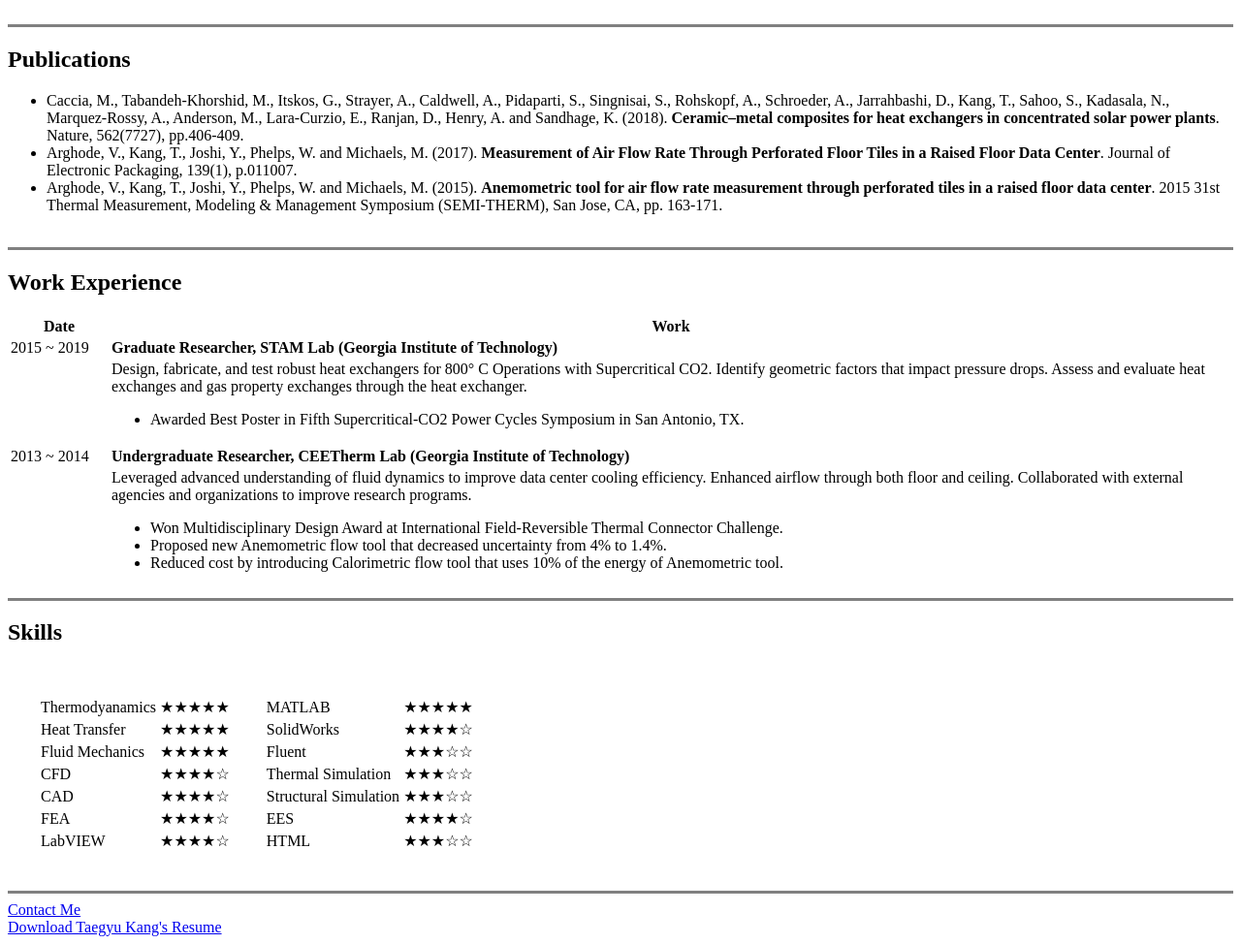
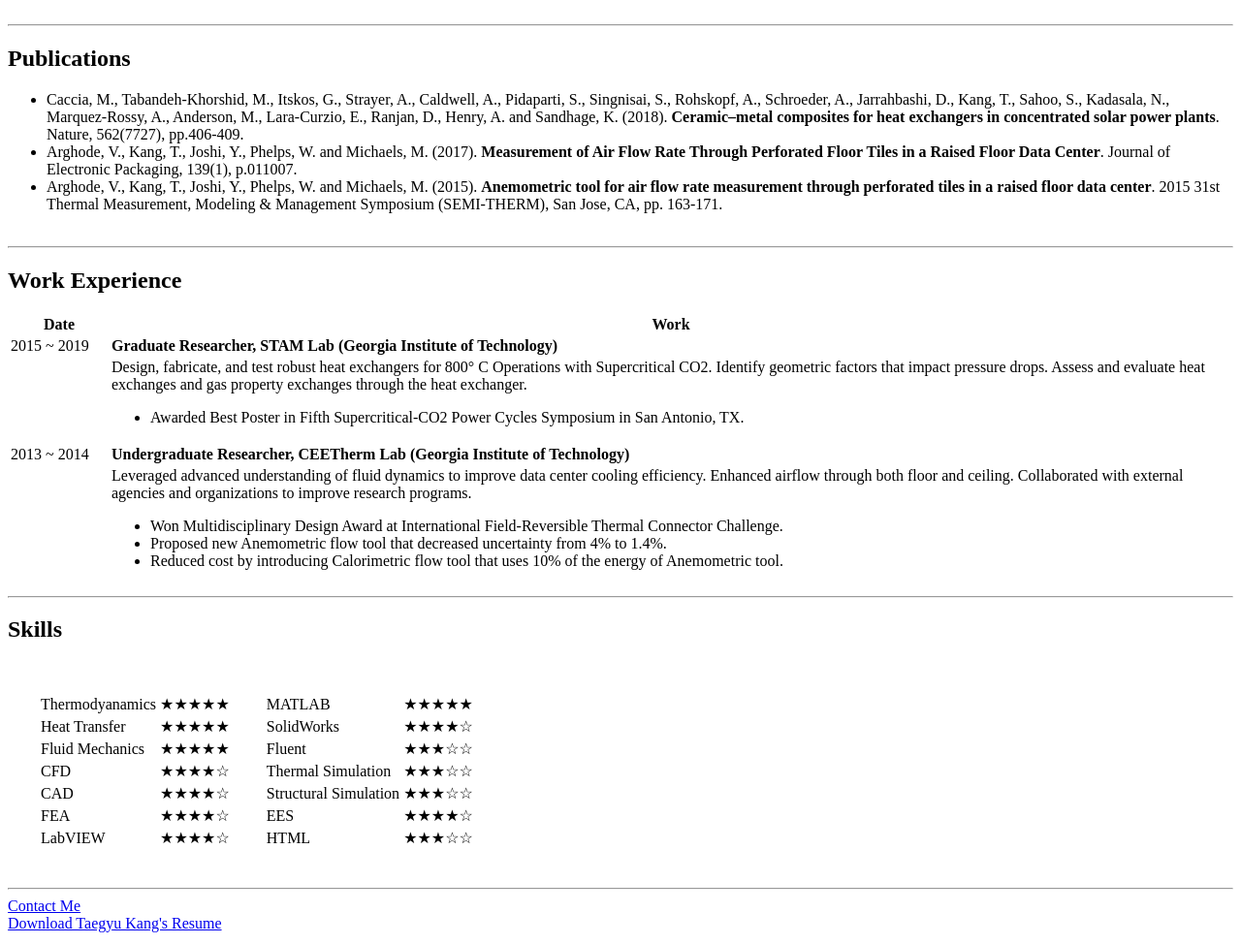
Before and after one commit to taegyu87/cv, a plain HTML site: page index.html in a window 1280 px wide. Shown: the part 255-1229 px from the top of the page at 97% size. Drawn offline with Linux system fonts and the light colour scheme.

Commit message:
Add files via upload

```diff
--- a/index.html
+++ b/index.html
@@ -4,6 +4,7 @@
 <head>
   <meta charset="utf-8" content="Mechanical Engineer(Thermodyanamics, Heat Transfer, Fluid Mechanics) and Frontend Developer">
   <title> Taegyu Kang's Personal Site ∞ </title>
+  <link rel="stylesheet" href="css/styles.css">
 </head>
 
 
@@ -38,7 +39,7 @@
       </td>
     </tr>
   </table>
-  <hr size="3" noshade>
+  <hr>
 
 
 
@@ -50,7 +51,7 @@
     <li>Arghode, V., Kang, T., Joshi, Y., Phelps, W. and Michaels, M. (2015). <strong>Anemometric tool for air flow rate measurement through perforated tiles in a raised floor data center</strong>. 2015 31st Thermal Measurement, Modeling & Management
       Symposium (SEMI-THERM), San Jose, CA, pp. 163-171.</li><br>
   </ul>
-  <hr size="3" noshade>
+  <hr>
 
 
 
@@ -96,7 +97,7 @@
     </tfoot>
 
   </table>
-  <hr size="3" noshade>
+  <hr>
 
 
 
@@ -169,7 +170,7 @@
       </td>
     </tr>
   </table>
-  <hr size="3" noshade>
+  <hr>
 
 
 
```
Also changed, not shown: contact.html (+4 -3 lines), form.input.info.save.html (+1 -0 lines).
